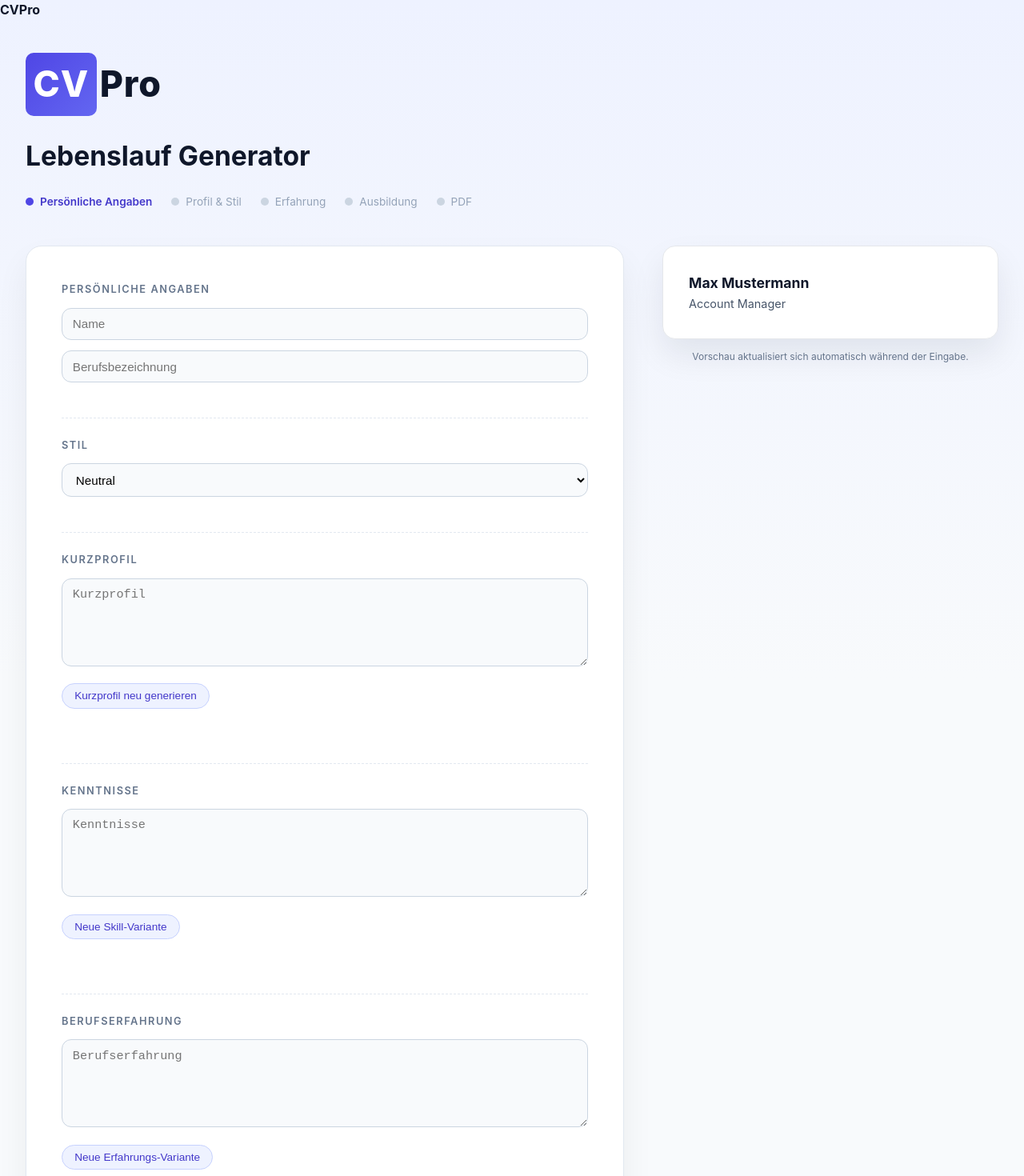
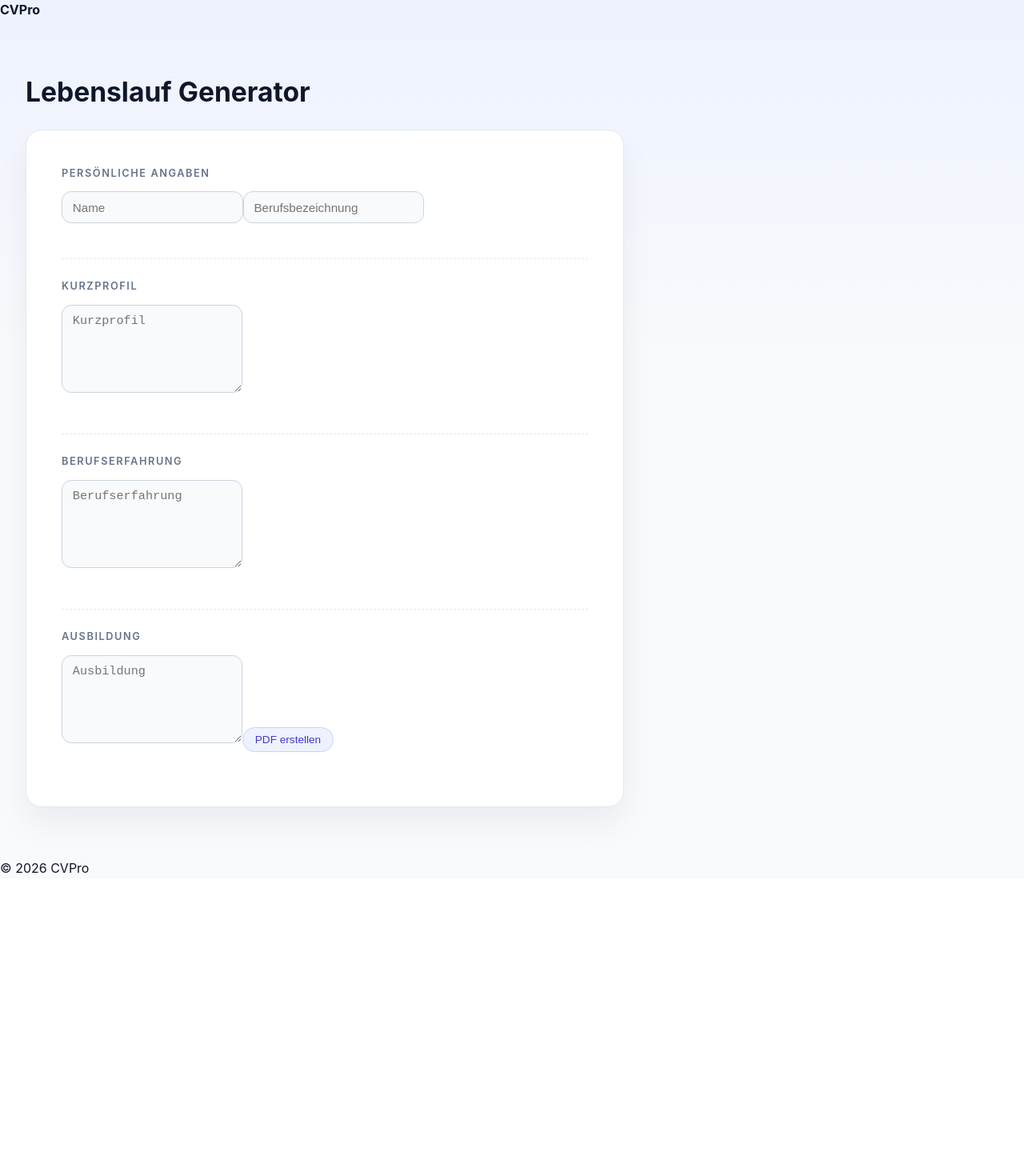
Before and after one commit to rina2212/cvpro, a Next.js app: page /generator in a window 1280 px wide. Shown: the top 1470 px of the page at 80% size. After the commit the page ends 1098 px from the top, so only its background shows below. Built offline with nearby package versions, Linux system fonts and the light colour scheme.

Commit message:
Use form data to generate PDF

```diff
--- a/app/api/download/route.ts
+++ b/app/api/download/route.ts
@@ -1,62 +1,53 @@
 import { NextResponse } from 'next/server';
 import { PDFDocument, StandardFonts, rgb } from 'pdf-lib';
 
-export async function GET() {
-  // 1. Neues PDF-Dokument
+export async function GET(req: Request) {
+  const { searchParams } = new URL(req.url);
+  const raw = searchParams.get('data');
+
+  if (!raw) {
+    return NextResponse.json({ error: 'Keine Daten erhalten' }, { status: 400 });
+  }
+
+  const data = JSON.parse(decodeURIComponent(raw));
+
   const pdfDoc = await PDFDocument.create();
   const page = pdfDoc.addPage([595.28, 841.89]); // DIN A4
 
   const font = await pdfDoc.embedFont(StandardFonts.Helvetica);
-  const boldFont = await pdfDoc.embedFont(StandardFonts.HelveticaBold);
+  const bold = await pdfDoc.embedFont(StandardFonts.HelveticaBold);
 
   let y = 800;
 
-  // Hilfsfunktion für Text
-  const drawText = (
+  const draw = (
     text: string,
     size = 12,
-    bold = false,
-    marginBottom = 20
+    isBold = false,
+    margin = 20
   ) => {
-    page.drawText(text, {
+    page.drawText(text || '', {
       x: 50,
       y,
       size,
-      font: bold ? boldFont : font,
+      font: isBold ? bold : font,
       color: rgb(0, 0, 0),
+      maxWidth: 500,
     });
-    y -= marginBottom;
+    y -= margin;
   };
 
-  // 2. Inhalt (erstmal fest – später dynamisch)
-  drawText('Max Mustermann', 20, true, 30);
-  drawText('Account Manager', 14, false, 30);
+  draw(data.name, 20, true, 30);
+  draw(data.title, 14, false, 30);
 
-  drawText('Profil', 14, true, 20);
-  drawText(
-    'Erfahrener Account Manager mit Fokus auf Kundenbetreuung, Vertrieb und Organisation.',
-    12,
-    false,
-    30
-  );
+  draw('Profil', 14, true, 20);
+  draw(data.profile, 12, false, 30);
 
-  drawText('Berufserfahrung', 14, true, 20);
-  drawText(
-    'Account Manager – Beispiel GmbH (2021 – heute)\nBetreuung von Bestandskunden, Angebotserstellung und Projektkoordination.',
-    12,
-    false,
-    40
-  );
+  draw('Berufserfahrung', 14, true, 20);
+  draw(data.experience, 12, false, 40);
 
-  drawText('Ausbildung', 14, true, 20);
-  drawText(
-    'Kaufmann für Büromanagement – Musterfirma AG (2017)',
-    12,
-    false,
-    30
-  );
+  draw('Ausbildung', 14, true, 20);
+  draw(data.education, 12, false, 30);
 
-  // 3. PDF erzeugen
   const pdfBytes = await pdfDoc.save();
 
   return new NextResponse(Buffer.from(pdfBytes), {
--- a/app/generator/page.tsx
+++ b/app/generator/page.tsx
@@ -1,154 +1,84 @@
 'use client';
 
+import { useState } from 'react';
+
 export default function GeneratorPage() {
+  const [name, setName] = useState('');
+  const [title, setTitle] = useState('');
+  const [profile, setProfile] = useState('');
+  const [experience, setExperience] = useState('');
+  const [education, setEducation] = useState('');
+
   const handleCheckout = async () => {
-    try {
-      const res = await fetch('/api/checkout', {
-        method: 'POST',
-      });
+    // 1. Formulardaten lokal speichern
+    const cvData = {
+      name,
+      title,
+      profile,
+      experience,
+      education,
+    };
 
-      if (!res.ok) {
-        const text = await res.text();
-        alert('Server-Fehler:\n' + text);
-        return;
-      }
+    localStorage.setItem('cv-data', JSON.stringify(cvData));
 
-      const data = await res.json();
+    // 2. Checkout starten
+    const res = await fetch('/api/checkout', { method: 'POST' });
+    const data = await res.json();
 
-      if (!data.url) {
-        alert('Keine Checkout-URL vom Server erhalten.');
-        return;
-      }
-
+    if (data.url) {
       window.location.href = data.url;
-    } catch (error) {
-      alert('Fehler beim Start des Checkouts.');
-      console.error(error);
+    } else {
+      alert('Checkout konnte nicht gestartet werden.');
     }
   };
 
   return (
     <main className="generator-page">
-      {/* Marke */}
-      <div className="brand-headline">
-        <span className="brand-mark">CV</span>Pro
-      </div>
-
       <h1>Lebenslauf Generator</h1>
-
-      {/* Schritt-Indikator */}
-      <div className="step-indicator">
-        <div className="step active">
-          <span className="step-dot" />
-          <span className="step-label">Persönliche Angaben</span>
-        </div>
-        <div className="step">
-          <span className="step-dot" />
-          <span className="step-label">Profil & Stil</span>
-        </div>
-        <div className="step">
-          <span className="step-dot" />
-          <span className="step-label">Erfahrung</span>
-        </div>
-        <div className="step">
-          <span className="step-dot" />
-          <span className="step-label">Ausbildung</span>
-        </div>
-        <div className="step">
-          <span className="step-dot" />
-          <span className="step-label">PDF</span>
-        </div>
-      </div>
 
       <div className="generator-layout">
         <form className="cv-form">
           <h2>Persönliche Angaben</h2>
 
-          <div className="field">
-            <input type="text" placeholder="Name" />
-          </div>
+          <input
+            type="text"
+            placeholder="Name"
+            value={name}
+            onChange={(e) => setName(e.target.value)}
+          />
 
-          <div className="field">
-            <input type="text" placeholder="Berufsbezeichnung" />
-          </div>
-
-          <h2>Stil</h2>
-
-          <div className="field">
-            <select>
-              <option>Neutral</option>
-              <option>Modern</option>
-              <option>Klassisch</option>
-            </select>
-          </div>
+          <input
+            type="text"
+            placeholder="Berufsbezeichnung"
+            value={title}
+            onChange={(e) => setTitle(e.target.value)}
+          />
 
           <h2>Kurzprofil</h2>
-
-          <div className="field">
-            <textarea placeholder="Kurzprofil" />
-          </div>
-
-          <button type="button">
-            Kurzprofil neu generieren
-          </button>
-
-          <h2>Kenntnisse</h2>
-
-          <div className="field">
-            <textarea placeholder="Kenntnisse" />
-          </div>
-
-          <button type="button">
-            Neue Skill-Variante
-          </button>
+          <textarea
+            placeholder="Kurzprofil"
+            value={profile}
+            onChange={(e) => setProfile(e.target.value)}
+          />
 
           <h2>Berufserfahrung</h2>
-
-          <div className="field">
-            <textarea placeholder="Berufserfahrung" />
-          </div>
-
-          <button type="button">
-            Neue Erfahrungs-Variante
-          </button>
+          <textarea
+            placeholder="Berufserfahrung"
+            value={experience}
+            onChange={(e) => setExperience(e.target.value)}
+          />
 
           <h2>Ausbildung</h2>
+          <textarea
+            placeholder="Ausbildung"
+            value={education}
+            onChange={(e) => setEducation(e.target.value)}
+          />
 
-          <div className="field">
-            <textarea placeholder="Ausbildung" />
-          </div>
-
-          <button type="button">
-            Neue Ausbildungs-Variante
+          <button type="button" onClick={handleCheckout}>
+            PDF erstellen
           </button>
-
-          {/* PRIMARY CTA */}
-          <div className="primary-cta">
-            <button
-              type="button"
-              className="cta-button"
-              onClick={handleCheckout}
-            >
-              PDF erstellen
-            </button>
-
-            <p className="cta-hint">
-              Kostenlos testen · Download im nächsten Schritt
-            </p>
-          </div>
         </form>
-
-        {/* Vorschau */}
-        <aside className="preview-box">
-          <div className="preview-paper">
-            <div className="preview-name">Max Mustermann</div>
-            <div className="preview-title">Account Manager</div>
-          </div>
-
-          <p className="preview-hint">
-            Vorschau aktualisiert sich automatisch während der Eingabe.
-          </p>
-        </aside>
       </div>
     </main>
   );
```
Also changed, not shown: app/success/page.tsx (+14 -14 lines).
